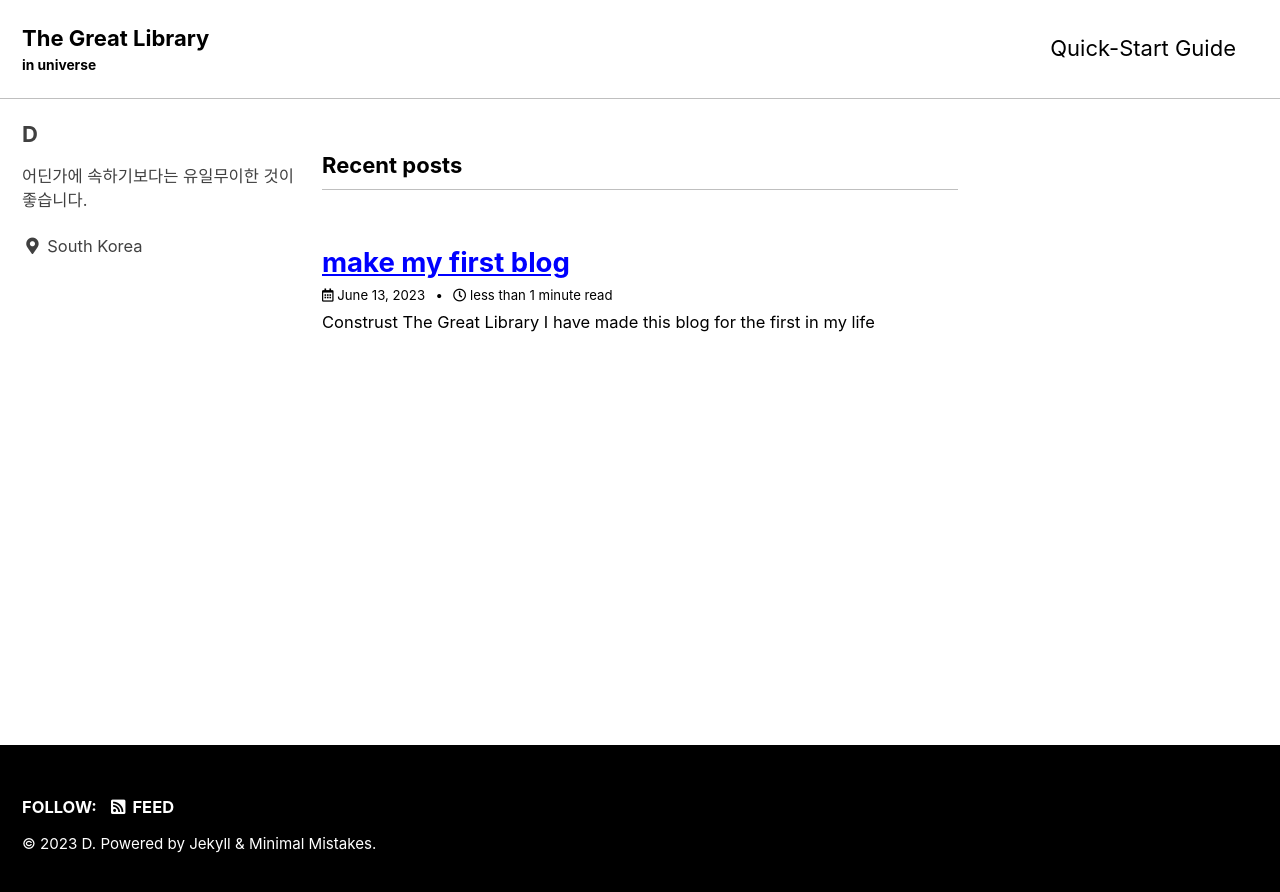
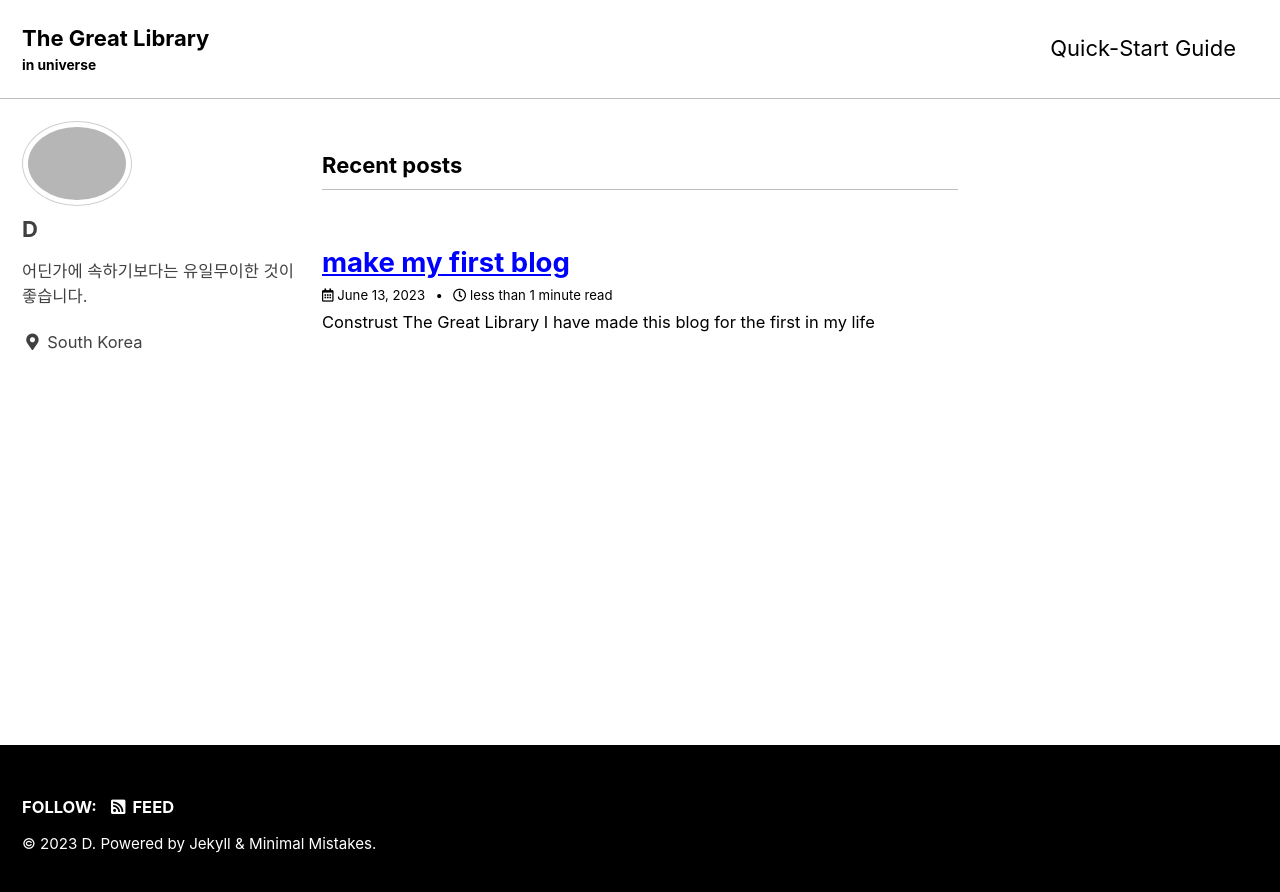
Before and after one commit to since94k/since94k.github.io, a Jekyll site: the page built from index.html, in a window 1280 px wide. Shown: the top 892 px of the page. Built offline with Jekyll 4.4.1, drawn with Linux system fonts in a browser that asks for light colours; cached includes are drawn as plain includes; the list of posts is cut into pages by our own code.

Commit message:
update picture

```diff
--- a/_config.yml
+++ b/_config.yml
@@ -105,7 +105,7 @@ analytics:
 # Site Author
 author:
   name             : "D"
-  avatar           : # path of avatar image, e.g. "/assets/images/bio-photo.jpg"
+  avatar           : "![D](/images/profile/D.jpeg)"
   bio              : "어딘가에 속하기보다는 유일무이한 것이 좋습니다."
   location         : "South Korea"
   email            :
```
Also changed, not shown: images/profile/D.jpeg (added), 2 other files.
